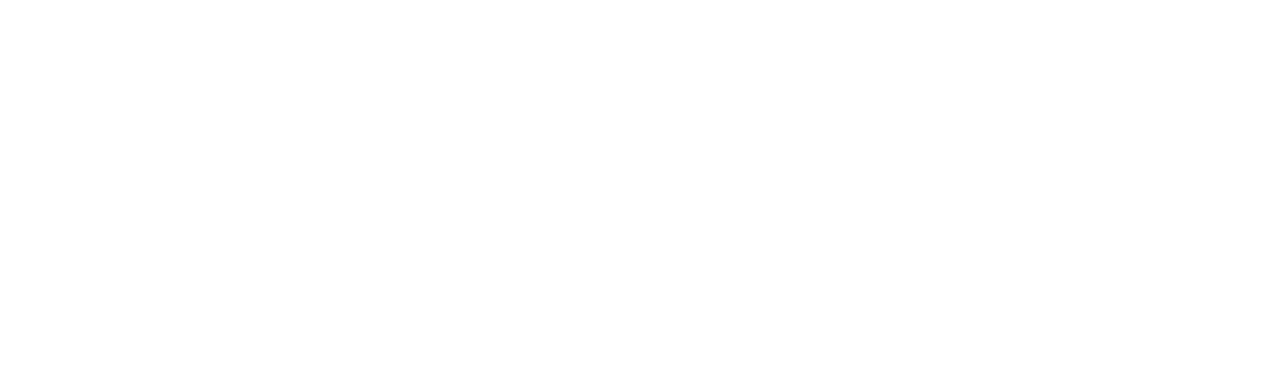
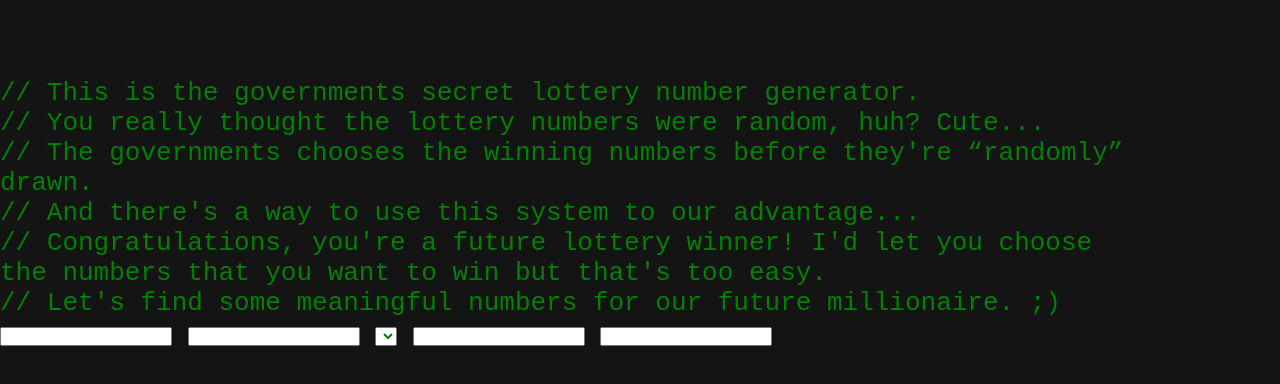
Before and after one commit to MCodes96/cc-18-lottery-number-generator, a plain HTML site: page index.html in a window 1280 px wide. Drawn offline with Linux system fonts and the light colour scheme.

Commit message:
Add style.css, fill html file with content and add main.js

```diff
--- a/index.html
+++ b/index.html
@@ -2,13 +2,48 @@
 <html lang="en">
   <head>
     <meta charset="UTF-8" />
-    <meta http-equiv="X-UA-Compatible" content="IE=edge" />
     <meta name="viewport" content="width=device-width, initial-scale=1.0" />
-    <title>Document</title>
+    <title>Lottery Number Generator</title>
+    <link rel="stylesheet" href="style.css" />
+    <script src="main.js" defer></script>
   </head>
+
+  <!-- BODY -->
   <body>
+    <!-- MAIN -->
     <main>
-      <section id="prompt"></section>
+      <!-- PROMPT SECTION -->
+      <section id="prompt">
+        <div class="typewriter">
+          // This is the governments secret lottery number generator.
+        </div>
+        <div class="typewriter">
+          // You really thought the lottery numbers were random, huh? Cute...
+        </div>
+        <div class="typewriter">
+          // The governments chooses the winning numbers before they're
+          “randomly” drawn.
+        </div>
+        <div class="typewriter">
+          // And there's a way to use this system to our advantage...
+        </div>
+        <div class="typewriter">
+          // Congratulations, you're a future lottery winner! I'd let you choose
+          the numbers that you want to win but that's too easy.
+        </div>
+        <div class="typewriter">
+          // Let's find some meaningful numbers for our future millionaire. ;)
+        </div>
+      </section>
+
+      <!-- USER INPUT SECTION -->
+      <section id="user-input">
+        <input type="text" name="first-name" id="first-name" />
+        <input type="text" name="last-name" id="last-name" />
+        <select name="user-color" id="user-color"></select>
+        <input type="number" name="user-number" id="user-number" />
+        <input type="text" name="user-birthyear" id="user-birthyear" />
+      </section>
     </main>
   </body>
 </html>
--- /dev/null
+++ b/style.css
@@ -0,0 +1,16 @@
+* {
+  margin: 0;
+  padding: 0;
+  color: green;
+  font-family: monospace;
+}
+
+body {
+  background-color: rgb(21, 20, 20);
+  font-size: 26px;
+}
+
+#prompt {
+  margin-top: 6rem;
+  width: 90%;
+}
```
